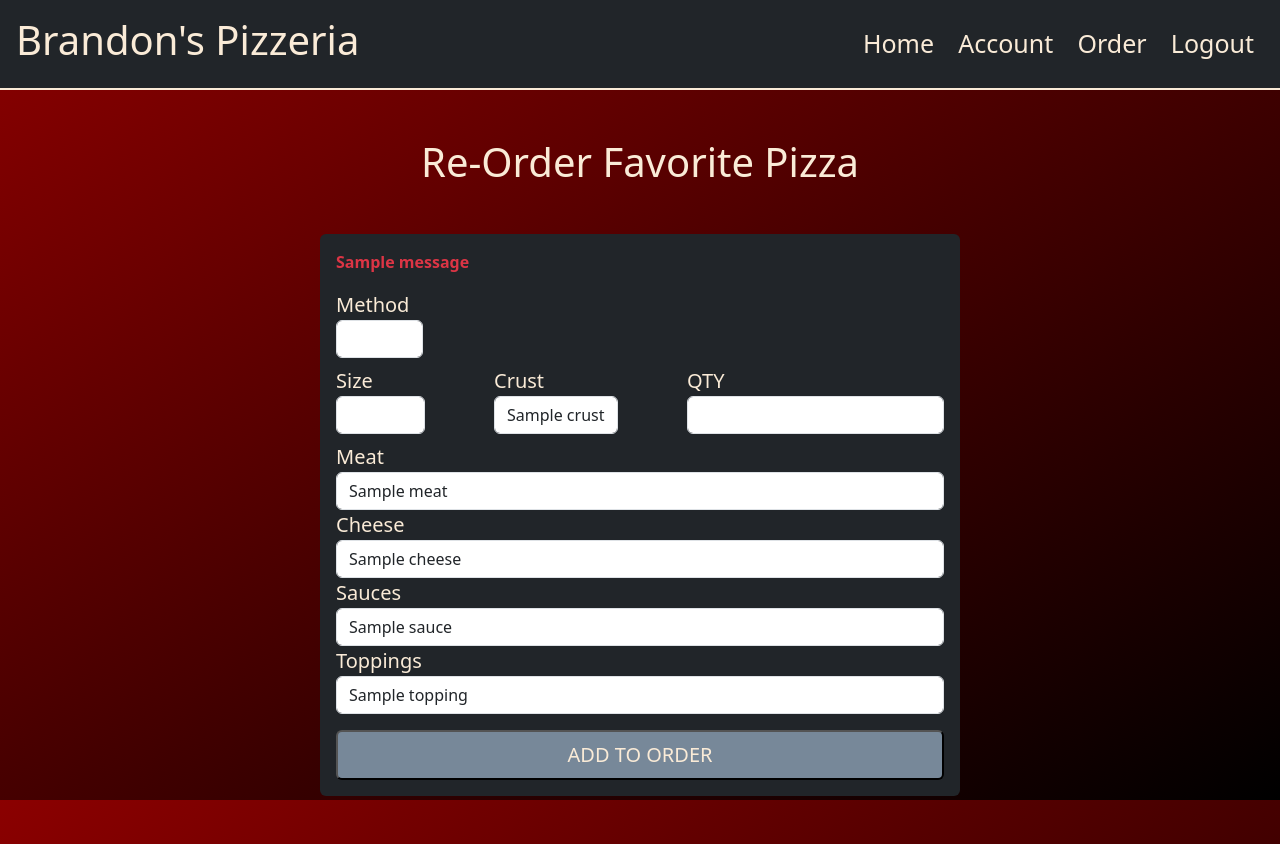
After one commit to Brando129/brandons_pizzeria, a Flask app: template flask_app/templates/reorder_fav.html in a window 1280 px wide. The commit adds this page. Run offline with Flask 3, Linux system fonts and the light colour scheme; the template is opened without the code that fills it: most values are stand-ins (such as "Sample title", 1, 10 or a date in 2020); one stand-in notice (Sample message) is shown.

Commit message:
Building the re-order favorite pizza routes.

```diff
--- a/flask_app/controllers/controllers_orders.py
+++ b/flask_app/controllers/controllers_orders.py
@@ -8,7 +8,6 @@ from flask_app.models import models_order
 def create_order():
     if 'user_id' not in session:
         return redirect('/logout')
-    # Validation needed
     order = {
         'total': session['total'],
         'user_id': session['user_id']
--- a/flask_app/models/models_order.py
+++ b/flask_app/models/models_order.py
@@ -1,5 +1,4 @@
 from flask_app.config.mysqlconnection import connectToMySQL
-from flask_app.models import models_user
 
 # Database name
 db = "brandons_pizzeria"
--- a/flask_app/models/models_pizza.py
+++ b/flask_app/models/models_pizza.py
@@ -1,7 +1,6 @@
 from flask_app.config.mysqlconnection import connectToMySQL
 # Flash messages import
 from flask import flash
-from flask_app.models import models_user
 
 # Database name
 db = "brandons_pizzeria"
--- a/flask_app/templates/account.html
+++ b/flask_app/templates/account.html
@@ -85,7 +85,7 @@
                 <div class="col-md-6 my-5">
                     <h2 class="proj_title">Previous Orders</h2>
                     {% for order in orders | reverse %}
-                    <form class="mb-3 p-3 bg-dark rounded" action="/update_favorite">
+                    <form class="mb-3 p-3 bg-dark rounded" action="/update_favorite" method="POST">
                         <p class="reg_and_log_labels"><strong class="reg_and_log_labels">Date:</strong>{{ order.created_at.strftime('%m-%d-%Y') }}</p>
                         <p class="reg_and_log_labels"><strong class="reg_and_log_labels">Size:</strong>{{ order.size }}</p>
                         <input type="hidden" name="size" value="{{ order.size }}">
--- a/flask_app/templates/homepage.html
+++ b/flask_app/templates/homepage.html
@@ -45,14 +45,14 @@
                         Time to resort to old reliable, eh? We've got you covered
                         with the option to re-order your favorite!
                     </p>
-                    <a class="text-center navbar_links my-2" href="/craft_pizza">RE-ORDER FAVORITE</a>
+                    <a class="text-center navbar_links my-2" href="/craft_fav_pizza">RE-ORDER FAVORITE</a>
                 </div>
                 <div class="card bg-dark col-md mx-1 my-2">
                     <p class="quick_opt_txt text-center mt-5">
                         Are you feeling risky? Surprise me generates a pizza
                         with a random crust, cheese, sauce, and topping!
                     </p>
-                    <a class="text-center navbar_links my-2" href="/craft_pizza">SURPRISE ME</a>
+                    <a class="text-center navbar_links my-2" href="/craft_surprise_pizza">SURPRISE ME</a>
                 </div>
             </div>
         </div>
--- /dev/null
+++ b/flask_app/templates/reorder_fav.html
@@ -0,0 +1,204 @@
+<!DOCTYPE html>
+<html lang="en">
+<head>
+    <meta charset="UTF-8">
+    <meta name="viewport" content="width=device-width, initial-scale=1.0">
+    <!-- CSS Link -->
+    <link rel="stylesheet" href="/static/css/style.css">
+    <!-- Bootstrap Link -->
+    <link href="https://cdn.jsdelivr.net/npm/bootstrap@5.3.0/dist/css/bootstrap.min.css" rel="stylesheet"
+    integrity="sha384-9ndCyUaIbzAi2FUVXJi0CjmCapSmO7SnpJef0486qhLnuZ2cdeRhO02iuK6FUUVM" crossorigin="anonymous">
+    <!-- Bootswatch -->
+    <!-- <link rel="stylesheet" href="{{ url_for('static', filename='/css/bootstrap.min.css') }}"> -->
+    <!-- Font Links -->
+    <!-- <link rel="preconnect" href="https://fonts.googleapis.com">
+    <link rel="preconnect" href="https://fonts.gstatic.com" crossorigin>
+    <link href="https://fonts.googleapis.com/css2?family=Dancing+Script&family=Roboto:ital@1&display=swap" rel="stylesheet"> -->
+    <title>Craft Pizza</title>
+</head>
+<body class="background">
+    <!-- Page Container -->
+    <div class="col-12">
+        <!-- Banner -->
+        <div class="d-flex justify-content-between align-items-center p-3 bg-dark b_bottom">
+            <h1 class="proj_title">Brandon's Pizzeria</h1>
+            <div>
+                <a class="navbar_links" href="/homepage">Home</a>
+                <a class="navbar_links" href="/account">Account</a>
+                <a class="navbar_links" href="/order">Order</a>
+                <a class="navbar_links" href="/logout">Logout</a>
+            </div>
+        </div>
+        <!-- End of Banner -->
+        <h1 class="quick_opt text-center my-5">Re-Order Favorite Pizza</h1>
+        <!-- Form Container -->
+        <div class="col-md-6 mx-auto my-5 p-3 bg-dark rounded">
+            <form class="d-flex flex-column" action="/create_pizza" method="POST">
+                <input type="hidden" name="order_id" value="{{ session.user_id }}">
+                <!-- Flash messages -->
+                {% with messages = get_flashed_messages(category_filter=['pizza']) %}     <!-- declare a variable called messages -->
+                    {% if messages %}                            <!-- check if there are any messages -->
+                        {% for message in messages %}            <!-- loop through the messages -->
+                            <p class="text-danger"><strong>{{message}}</strong></p>                   <!-- display each message in a paragraph tag -->
+                        {% endfor %}
+                    {% endif %}
+                {% endwith %}
+                <!-- End of Flash messages -->
+                {% for favorite in user_favorite %}
+                <div class="d-flex justify-content-between align-items-center mb-2">
+                    <div>
+                        <label class="reg_and_log_labels" for="method">Method</label>
+                        <select class="form-control" name="method">
+                            <option value=""></option>
+                            <option value="0.00">Pick up</option>
+                            <option value="6.99">Delivery</option>
+                        </select>
+                    </div>
+                </div>
+                <div class="d-flex justify-content-between align-items-center mb-2">
+                    <div>
+                        <label class="reg_and_log_labels" for="size">Size</label>
+                        <select class="form-control" name="size">
+                            <option value=""></option>
+                            <option value="12.99">Small</option>
+                            <option value="14.99">Medium</option>
+                            <option value="16.99">Large</option>
+                            <option value="19.99">X-Large</option>
+                        </select>
+                    </div>
+                    <div>
+                        <label class="reg_and_log_labels" for="crust">Crust</label>
+                        <select class="form-control" name="crust">
+                            <option value="{{ favorite.crust }}">{{ favorite.crust }}</option>
+                        </select>
+                    </div>
+                    <div>
+                        <label class="reg_and_log_labels" for="quantity">QTY</label>
+                        <input class="form-control" type="text" name="quantity">
+                    </div>
+                </div>
+                <div>
+                    <label class="reg_and_log_labels" for="meat">Meat</label>
+                    <select class="form-control" name="meat">
+                        <option value="{{ favorite.meat }}">{{ favorite.meat }}</option>
+                    </select>
+                </div>
+                <!-- <h4 class="proj_title my-3">Meats</h4>
+                <div class="d-flex justify-content-between align-items-center mb-2">
+                    <div>
+                        <label class="reg_and_log_labels" for="pepperoni">Pepperoni</label>
+                        <input type="checkbox" name="pepperoni">
+                    </div>
+                    <div>
+                        <label class="reg_and_log_labels" for="Sausage">Sausage</label>
+                        <input type="checkbox" name="Sausage">
+                    </div>
+                    <div>
+                        <label class="reg_and_log_labels" for="ham">Ham</label>
+                        <input type="checkbox" name="ham">
+                    </div>
+                    <div>
+                        <label class="reg_and_log_labels" for="chicken">Chicken</label>
+                        <input type="checkbox" name="chicken">
+                    </div>
+                    <div>
+                        <label class="reg_and_log_labels" for="bacon">Bacon</label>
+                        <input type="checkbox" name="bacon">
+                    </div>
+                </div> -->
+                <div>
+                    <label class="reg_and_log_labels" for="cheese">Cheese</label>
+                    <select class="form-control" name="cheese">
+                        <option value="{{ favorite.cheese }}">{{ favorite.cheese }}</option>
+                    </select>
+                </div>
+                <!-- <h4 class="proj_title my-3">Cheeses</h4>
+                <div class="d-flex justify-content-between align-items-center mb-2">
+                    <div>
+                        <label class="reg_and_log_labels" for="provolone">Provolone</label>
+                        <input type="checkbox" name="provolone">
+                    </div>
+                    <div>
+                        <label class="reg_and_log_labels" for="american">American</label>
+                        <input type="checkbox" name="american">
+                    </div>
+                    <div>
+                        <label class="reg_and_log_labels" for="mozzarella">Mozzorella</label>
+                        <input type="checkbox" name="mozzarella">
+                    </div>
+                    <div>
+                        <label class="reg_and_log_labels" for="parmesan">Parmesan</label>
+                        <input type="checkbox" name="parmesan">
+                    </div>
+                    <div>
+                        <label class="reg_and_log_labels" for="cheddar">Cheddar</label>
+                        <input type="checkbox" name="cheddar">
+                    </div>
+                </div> -->
+                <div>
+                    <label class="reg_and_log_labels" for="sauce">Sauces</label>
+                    <select class="form-control" name="sauce">
+                        <option value="{{ favorite.sauce }}">{{ favorite.sauce }}</option>
+                    </select>
+                </div>
+                <!-- <h4 class="proj_title my-3">Sauces</h4>
+                <div class="d-flex justify-content-between align-items-center mb-2">
+                    <div>
+                        <label class="reg_and_log_labels" for="traditional">Traditional</label>
+                        <input type="checkbox" name="traditional">
+                    </div>
+                    <div>
+                        <label class="reg_and_log_labels" for="buffalo">Buffalo</label>
+                        <input type="checkbox" name="buffalo">
+                    </div>
+                    <div>
+                        <label class="reg_and_log_labels" for="alfredo">Alfredo</label>
+                        <input type="checkbox" name="alfredo">
+                    </div>
+                    <div>
+                        <label class="reg_and_log_labels" for="bbq">BBQ</label>
+                        <input type="checkbox" name="bbq">
+                    </div>
+                    <div>
+                        <label class="reg_and_log_labels" for="sweet">Sweet</label>
+                        <input type="checkbox" name="sweet">
+                    </div>
+                </div> -->
+                <div>
+                    <label class="reg_and_log_labels" for="topping">Toppings</label>
+                    <select class="form-control" name="topping">
+                        <option value="{{ favorite.topping }}">{{ favorite.topping }} </option>
+                    </select>
+                </div>
+                <!-- <h4 class="proj_title my-3">Toppings</h4>
+                <div class="d-flex justify-content-between align-items-center mb-2">
+                    <div>
+                        <label class="reg_and_log_labels" for="onions">Onions</label>
+                        <input type="checkbox" name="onions">
+                    </div>
+                    <div>
+                        <label class="reg_and_log_labels" for="peppers">Peppers</label>
+                        <input type="checkbox" name="peppers">
+                    </div>
+                    <div>
+                        <label class="reg_and_log_labels" for="mushrooms">Mushrooms</label>
+                        <input type="checkbox" name="mushrooms">
+                    </div>
+                    <div>
+                        <label class="reg_and_log_labels" for="olives">Olives</label>
+                        <input type="checkbox" name="olives">
+                    </div>
+                    <div>
+                        <label class="reg_and_log_labels" for="pineapples">Pineapples</label>
+                        <input type="checkbox" name="pineapples">
+                    </div>
+                </div> -->
+                <input class="sign_up_btn mt-3 p-2 rounded" type="submit" value="ADD TO ORDER">
+                {% endfor %}
+            </form>
+        </div>
+        <!-- End of Form Container -->
+    </div>
+    <!-- End of Page Container -->
+</body>
+</html>
--- a/server.py
+++ b/server.py
@@ -1,5 +1,5 @@
 from flask_app import app
-from flask_app.controllers import controllers_users, controllers_pizzas
+from flask_app.controllers import controllers_users, controllers_pizzas, controllers_orders, controllers_favorites
 
 
 
```
Also changed, not shown: flask_app/controllers/controllers_favorites.py (added, +20 -0 lines), flask_app/controllers/controllers_users.py (+19 -1 lines), flask_app/models/models_favorite.py (added, +37 -0 lines).
